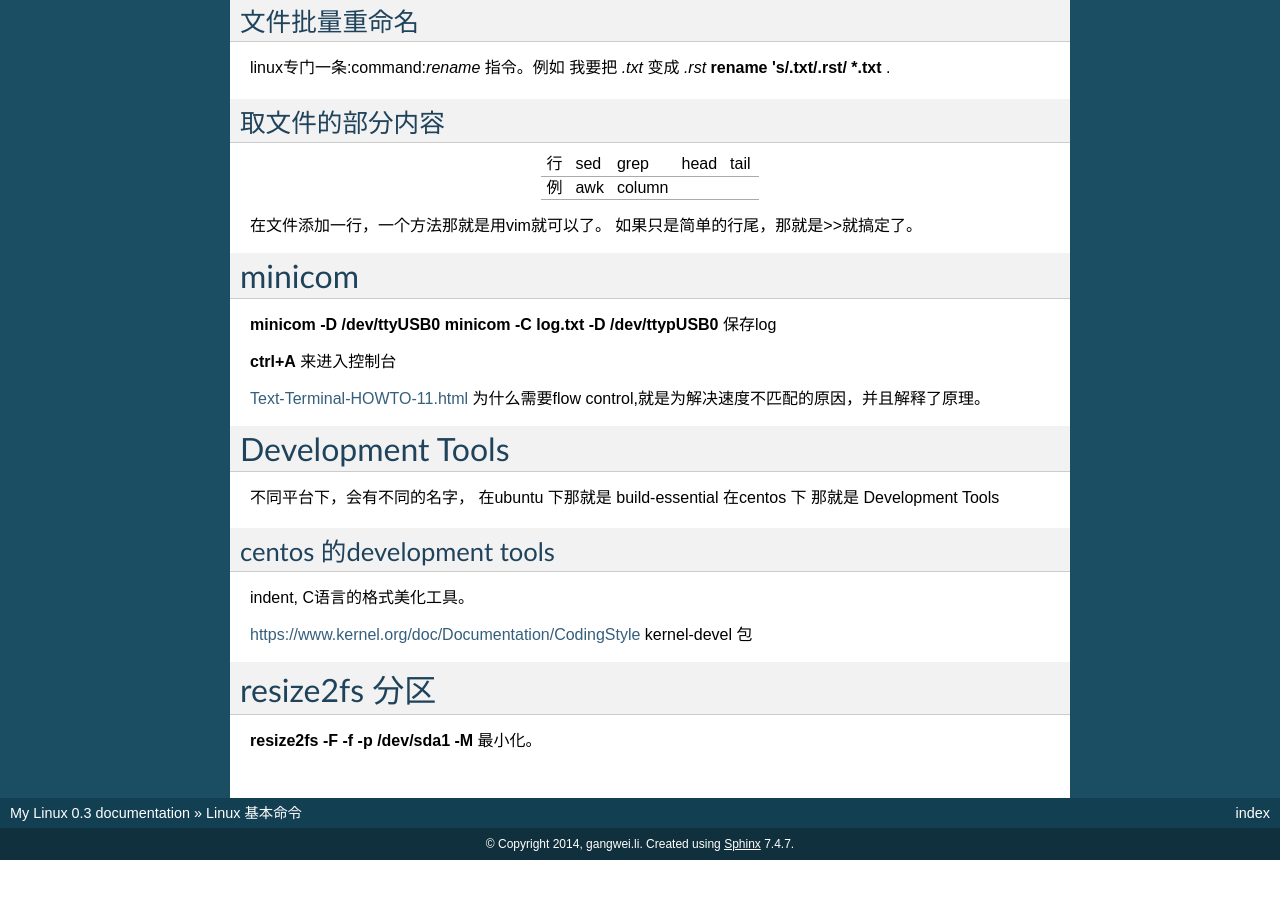
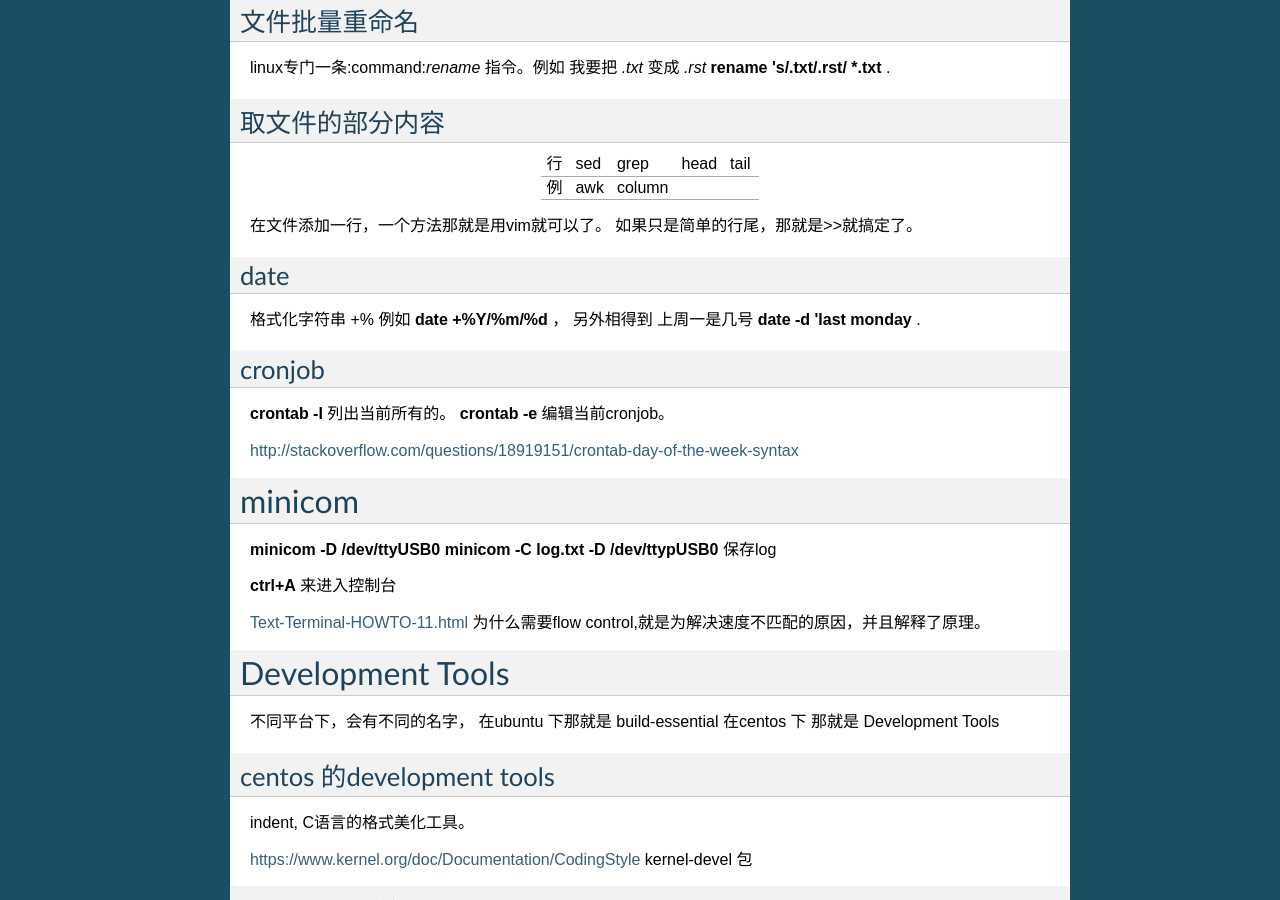
Before and after one commit to gwli/MyLinux, a Sphinx documentation site: the page built from source/content/Stage_1/command.rst, in a window 1280 px wide and 900 px high, scrolled down 2160 px. Built offline with Sphinx 7.4.7, drawn with Linux system fonts in a browser that asks for light colours; formulas are drawn with MathJax 3; before the commit the page ends 3020 px from its top, so only the background shows below that.

Commit message:
date 与cronjob

```diff
--- a/source/content/Stage_1/command.rst
+++ b/source/content/Stage_1/command.rst
@@ -131,6 +131,19 @@ linux专门一条:command:`rename` 指令。例如 我要把  *.txt* 变成 *.rs
 在文件添加一行，一个方法那就是用vim就可以了。
 如果只是简单的行尾，那就是>>就搞定了。
 
+date
+----
+
+格式化字符串   +% 例如 :command:`date +%Y/%m/%d` ， 另外相得到
+上周一是几号  :command:`date -d 'last monday` .
+
+cronjob
+-------
+
+:command:`crontab -l` 列出当前所有的。
+:command:`crontab -e` 编辑当前cronjob。
+
+http://stackoverflow.com/questions/18919151/crontab-day-of-the-week-syntax
 
 minicom
 =======
```
